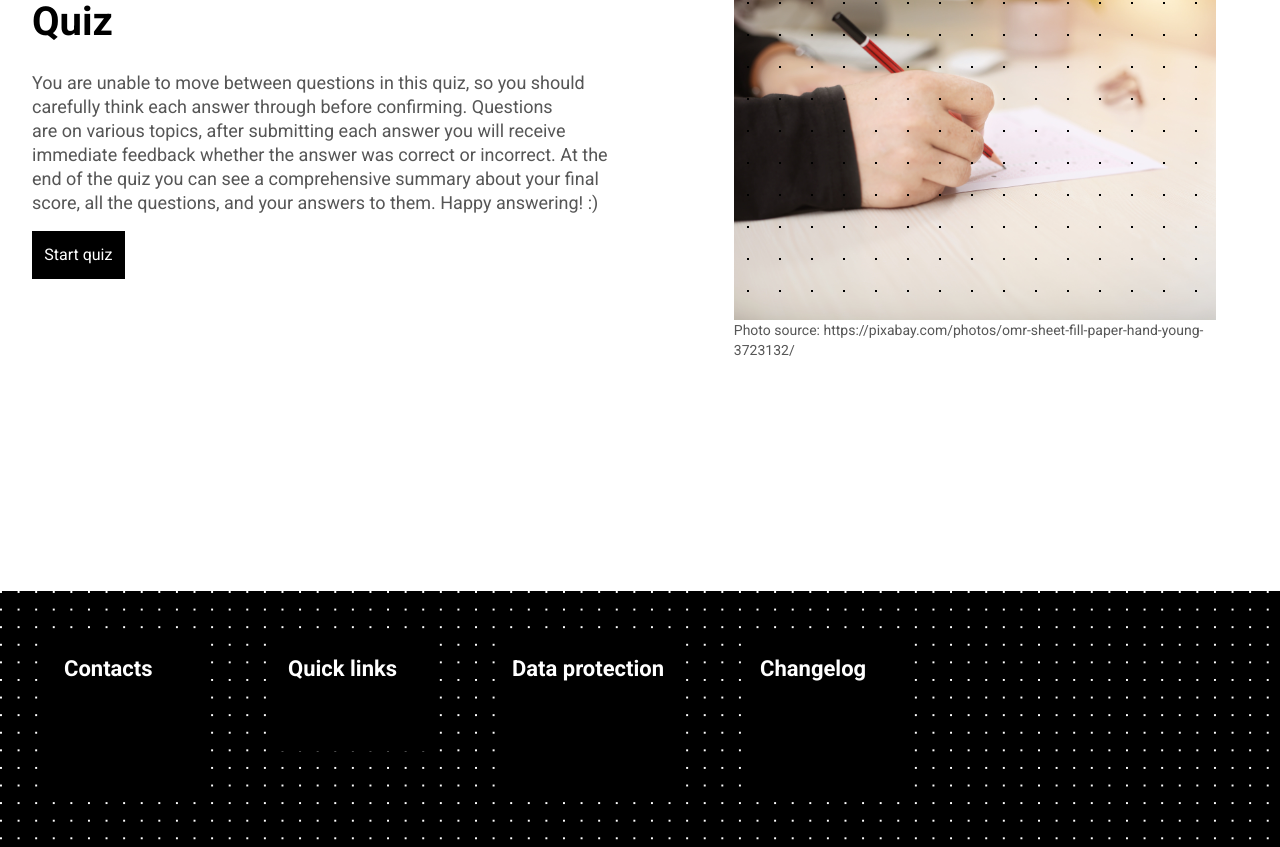
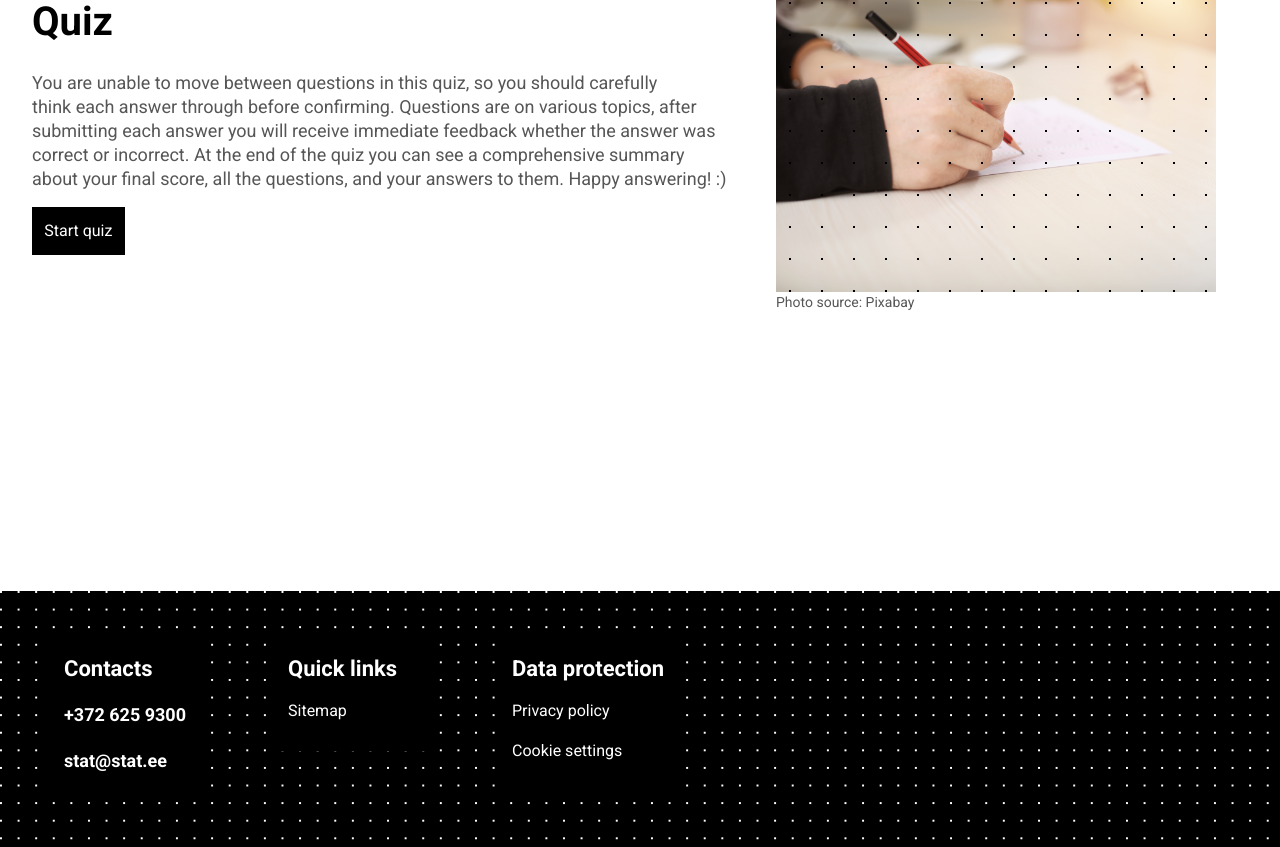
Before and after one commit to geilu/statistikaamet-proovitoo, a React (Vite) app: page / in a window 1280 px wide. Shown: the part 201-1048 px from the top of the page. Built offline with nearby package versions, Linux system fonts and the light colour scheme.

Commit message:
minor fixes

```diff
--- a/src/App.tsx
+++ b/src/App.tsx
@@ -5,7 +5,7 @@ import './index.css'
 
 function App() {
     // eslint-disable-next-line react-hooks/immutability
-    document.body.style.backgroundColor = "white"
+    document.body.style.backgroundColor = "black"
     return (
         <Routes>
             <Route path="/" element={<Start />} />
--- a/src/components/footer.tsx
+++ b/src/components/footer.tsx
@@ -4,17 +4,19 @@ export default function Footer() {
     const { t } = useTranslation();
     return (
         <div className="flex flex-row p-[3em] bg-black bg-(image:--white-pattern) bg-size-[1.1em_1.1em] flex-wrap gap-[4em]">
-            <div className="bg-(--primary-color) min-w-[10em] min-h-[10em] p-[1em]">
+            <div className="bg-(--primary-color) min-w-[10em] min-h-[10em] p-[1em] flex flex-col">
                 <h3 id="footer-block" className="headline-small">{t("contacts")}</h3>
+                <a href="tel:+3726259300" className="text-white font-bold text-lg mt-[1em]">+372 625 9300</a>
+                <a href="mailto:stat@stat.ee" className="text-white font-bold text-lg mt-[1em]">stat@stat.ee</a>
             </div>
-            <div className="bg-(--primary-color) min-w-[10em] max-h-[7em] p-[1em]">
+            <div className="bg-(--primary-color) min-w-[10em] max-h-[7em] p-[1em] flex flex-col">
                 <h3 id="footer-block" className="headline-small">{t("quicklink")}</h3>
+                <a href="https://brand.stat.ee/?content=sitemap&lang=en" className="text-white mt-[1em] self-start">{t("sitemap")}</a>
             </div>
-            <div className="bg-(--primary-color) min-w-[10em] min-h-[10em] p-[1em]">
+            <div className="bg-(--primary-color) min-w-[10em] min-h-[10em] p-[1em] flex flex-col">
                 <h3 id="footer-block" className="headline-small">{t("dataprotection")}</h3>
-            </div>
-            <div className="bg-(--primary-color) min-w-[10em] min-h-[10em] p-[1em]">
-                <h3 id="footer-block" className="headline-small">{t("changelog")}</h3>
+                <a href="https://www.stat.ee/en/statistics-estonia/data-protection-privacy-policy" className="text-white mt-[1em] self-start">{t("privacypolicy")}</a>
+                <button className="text-white mt-[1em] self-start cursor-pointer">{t("cookies")}</button>
             </div>
         </div>
     )
--- a/src/components/questionCard.tsx
+++ b/src/components/questionCard.tsx
@@ -77,7 +77,7 @@ export default function QuestionCard({ setAnswers, setScore, setDone, score }: R
             <h1 className="headline-large">{currentQuestion.question}</h1>
             {currentQuestion.options.map((o, i) =>
                 <div key={i} className="my-[1.5em]">
-                    <label className="body-medium flex flex-row">
+                    <label className={`text-(--primary-dark-grey) flex flex-row ${answered && selected !== i.toString() ? "text-gray-300" : ""}`}>
                         <input id={`option-${i}`}
                                type="radio"
                                name="question"
@@ -88,11 +88,11 @@ export default function QuestionCard({ setAnswers, setScore, setDone, score }: R
                                 disabled={answered}
                                 />
                                 {/* radio buttoni stiil */}
-                                <div className={`w-5 h-5 rounded-full border-2 flex items-center justify-center mr-[1em] shrink-0 ${selected.toLowerCase() === o.toLowerCase()
-                                    ? "border-black"
-                                    : "border-gray-400"}`}>
-                                    {selected === i.toString() &&
-                                        <div className="w-3 h-3 rounded-full bg-black shrink-0" /> }
+                        <div className={`w-5 h-5 rounded-full border-2 flex items-center justify-center mr-[1em] shrink-0 ${
+                            selected === i.toString()
+                                ? "border-black"
+                                : answered ? "border-gray-200" : "border-gray-400"
+                        }`}>
                                 </div>
                         {o}
                     </label>
--- a/src/i18n.ts
+++ b/src/i18n.ts
@@ -38,7 +38,10 @@ i18n
                     enteredCorrectAnswer: "Tubli! Valisid õige vastuse.",
                     enteredWrongAnswer: "Kahjuks see pole õige vastus!",
                     correctShort: "Õige",
-                    wrongShort: "Vale"
+                    wrongShort: "Vale",
+                    sitemap: "Sisukaart",
+                    cookies: "Küpsiste sätted",
+                    privacypolicy: "Andmekaitse"
                 }
             },
             en: {
@@ -68,10 +71,13 @@ i18n
                     enter: "Enter",
                     continue: "Continue",
                     currentScore: "Current score",
-                    enteredCorrectAnswer: "Correct!",
-                    enteredWrongAnswer: "Incorrect!",
+                    enteredCorrectAnswer: "Correct answer!",
+                    enteredWrongAnswer: "Incorrect answer!",
                     correctShort: "Correct",
-                    wrongShort: "Incorrect"
+                    wrongShort: "Incorrect",
+                    sitemap: "Sitemap",
+                    cookies: "Cookie settings",
+                    privacypolicy: "Privacy policy"
                 }
             }
         }
--- a/src/pages/Quiz.tsx
+++ b/src/pages/Quiz.tsx
@@ -13,7 +13,7 @@ export default function Quiz() {
     const [done, setDone] = useState<boolean>(false);
 
     return (
-        <>
+        <div className="bg-white">
             <Header />
             <Navbar />
             <div className="min-h-[80vh]">
@@ -22,6 +22,6 @@ export default function Quiz() {
                 : <QuestionCard setAnswers={setAnswers} setScore={setScore} setDone={setDone} score={score} />} {/* nõue: ükshaaval esitatud küsimused */}
             </div>
             <Footer />
-        </>
+        </div>
     )
 }
--- a/src/pages/Start.tsx
+++ b/src/pages/Start.tsx
@@ -10,10 +10,10 @@ export default function Start() {
     const { t } = useTranslation();
 
     return (
-        <>
+        <div className="bg-white">
             <Header />
             <Navbar />
-            <div className="m-[2em] mt-[4em] min-h-[70vh] flex flex-col gap-6 sm:flex-row">
+            <div className="m-[2em] mt-[4em] min-h-[70vh] flex flex-col gap-6 md:justify-between md:flex-row">
                 <div className="max-w-[45em]">
                     <h1 className="headline-large">{t('headline')}</h1>
                     <p className="body-medium text-balance mt-[1.5em]">
@@ -23,13 +23,13 @@ export default function Start() {
                     href="/quiz">{t("start")}</a>
                 </div>
                 <div>
-                <div id="quiz-image-container" className="mr-[2em] relative">
+                <div id="quiz-image-container" className="mr-[2em] relative max-w-[45em]">
                     <img src={TakingAQuiz} alt="person taking a quiz" width="2500"/>
                 </div>
-                    <p className="label-large">{t("source")}: https://pixabay.com/photos/omr-sheet-fill-paper-hand-young-3723132/</p>
+                    <p className="label-large">{t("source")}: Pixabay</p>
                 </div>
             </div>
             <Footer />
-        </>
+        </div>
     )
 }
```
